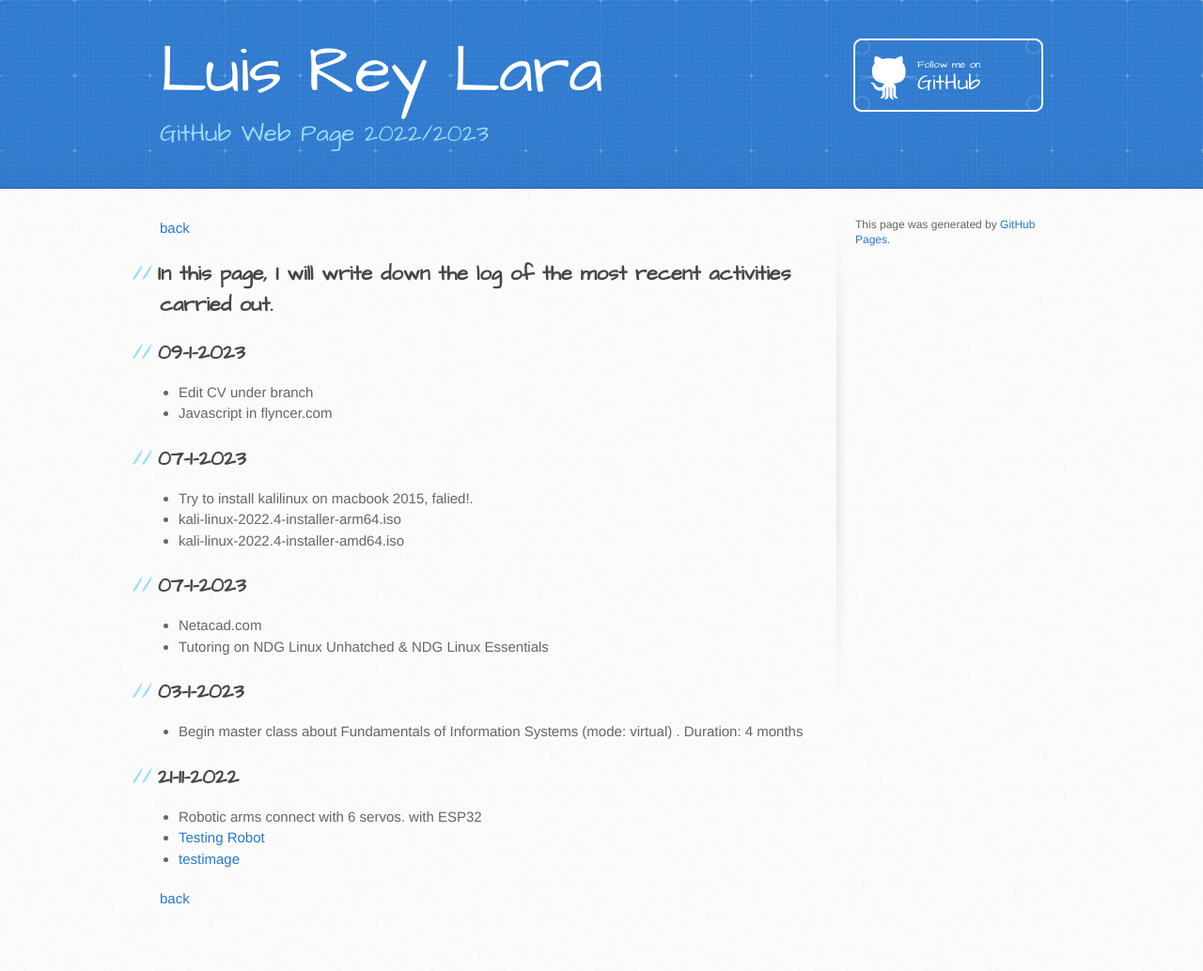
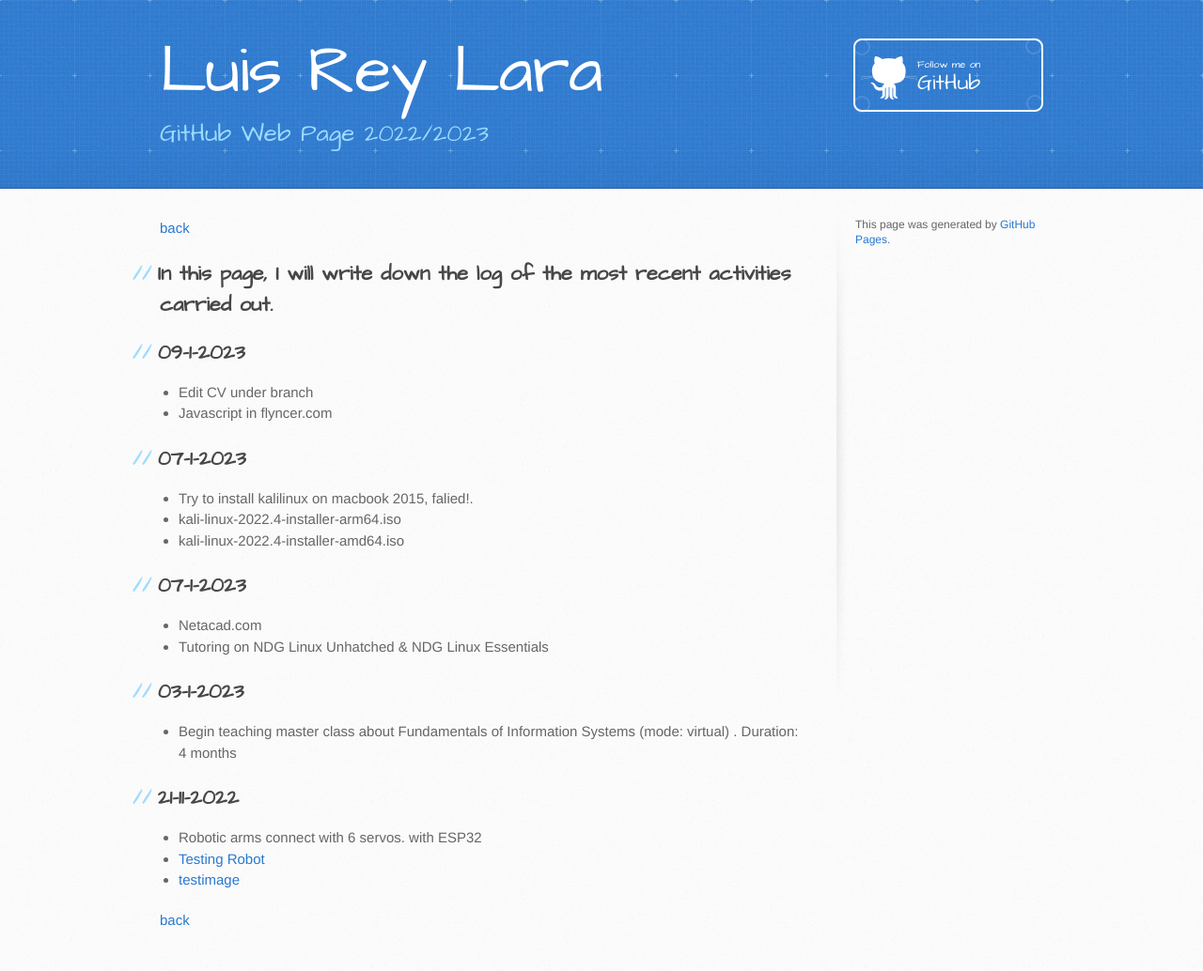
Before and after one commit to luisreylara/luisreylara.github.io, a Jekyll site: the page built from docs/another-page.md, in a window 1280 px wide. Shown: the whole page at 94% size. Built offline with Jekyll 4.4.1, drawn with Linux system fonts in a browser that asks for light colours; before the commit the page ends 1011 px from its top, so only the background shows below that.

Commit message:
Update another-page.md

```diff
--- a/docs/another-page.md
+++ b/docs/another-page.md
@@ -19,7 +19,7 @@ layout: default
 * Tutoring on NDG Linux Unhatched & NDG Linux Essentials
 
 ## 03-1-2023
-* Begin master class about Fundamentals of Information Systems (mode: virtual) . Duration: 4 months
+* Begin teaching master class about Fundamentals of Information Systems (mode: virtual) . Duration: 4 months
 
 ## 21-11-2022
 * Robotic arms connect with 6 servos. with ESP32
```
